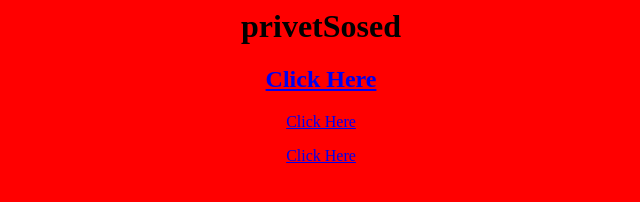
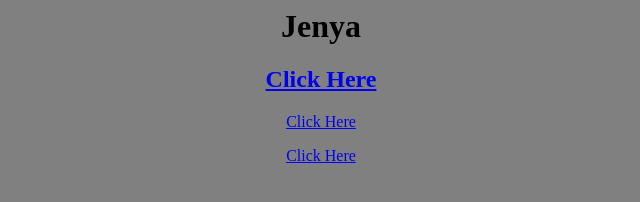
Before and after one commit to kwopik/testForJenk, a plain HTML site: page index.html in a window 1280 px wide. Shown: the whole page, without its empty margins (319-959 px from the left). Drawn offline with Linux system fonts and the light colour scheme.

Commit message:
V1.0_Gray

```diff
--- a/index.html
+++ b/index.html
@@ -1,8 +1,8 @@
 <html>
-<body bgcolor=red>
+<body bgcolor=gray>
 <center>
 
-<h1>privetSosed</h1>
+<h1>Jenya</h1>
 <h2><a href="2.html">Click Here</a></h2>
 <p><a href="3.html">Click Here</a></p>
 <a href="4.html">Click Here</a>
```
